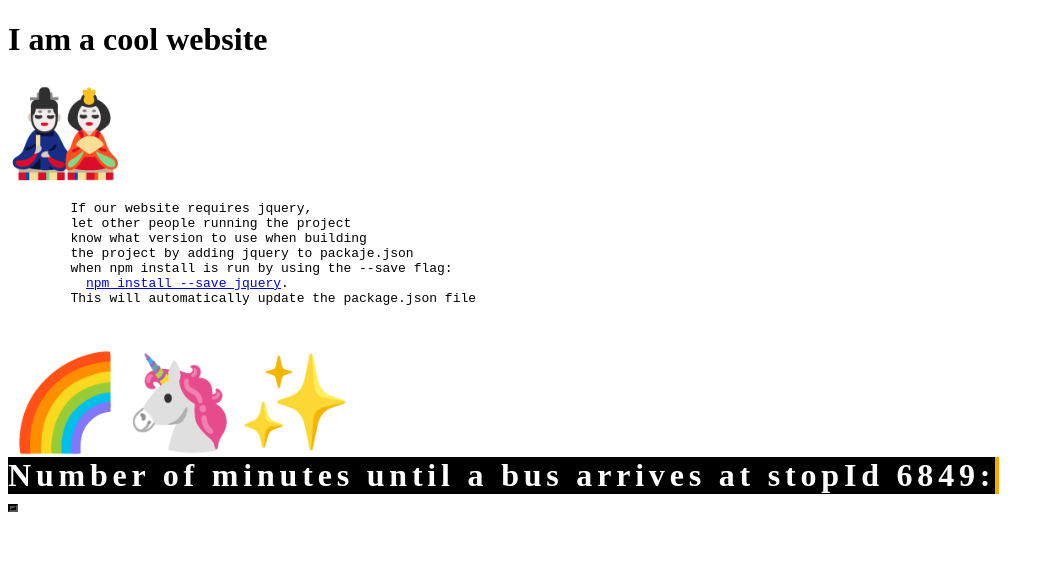
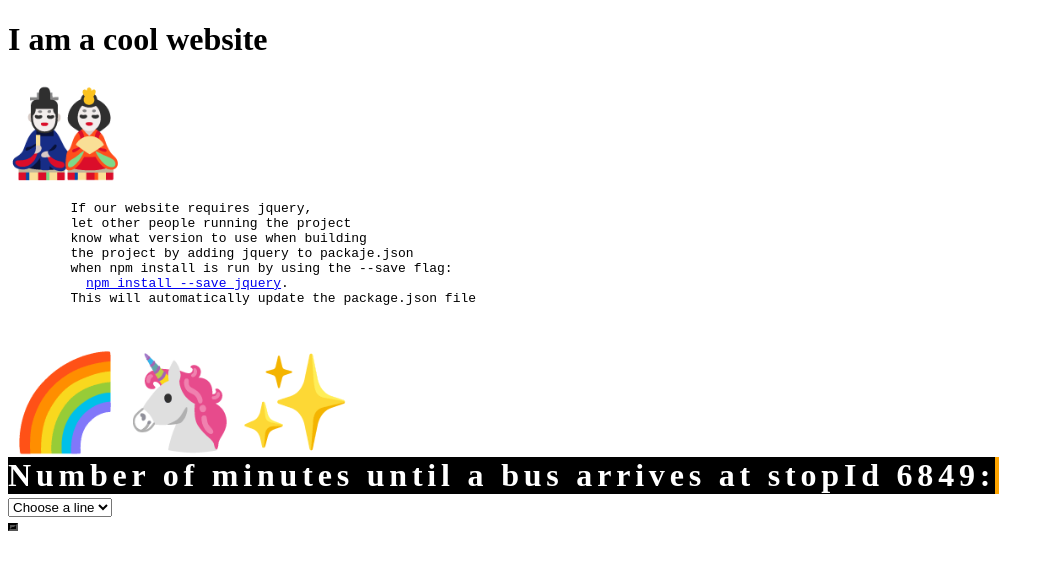
Before and after one commit to ErikBean/trimet, a website: page index.html in a window 1280 px wide. Shown: the whole page, without its empty margins (0-1054 px from the left). Drawn offline with nearby package versions, Linux system fonts and the light colour scheme.

Commit message:
Added dropdown menu of all bus lines

```diff
--- a/index.html
+++ b/index.html
@@ -30,6 +30,11 @@
     <h1 class="typewriter">Number of minutes until a bus arrives at stopId 6849:</h1>
     <br />
     <div class="new-section"></div>
+    <form id="lineDropDown">
+      <select id="lines">
+        <option>Choose a line</option>
+      </select>
+    </form>
     <div class="chart" ></div>
     <div class="scatterplot" style="position: absolute; margin: 50% auto;" ></div>
   </body>
```
